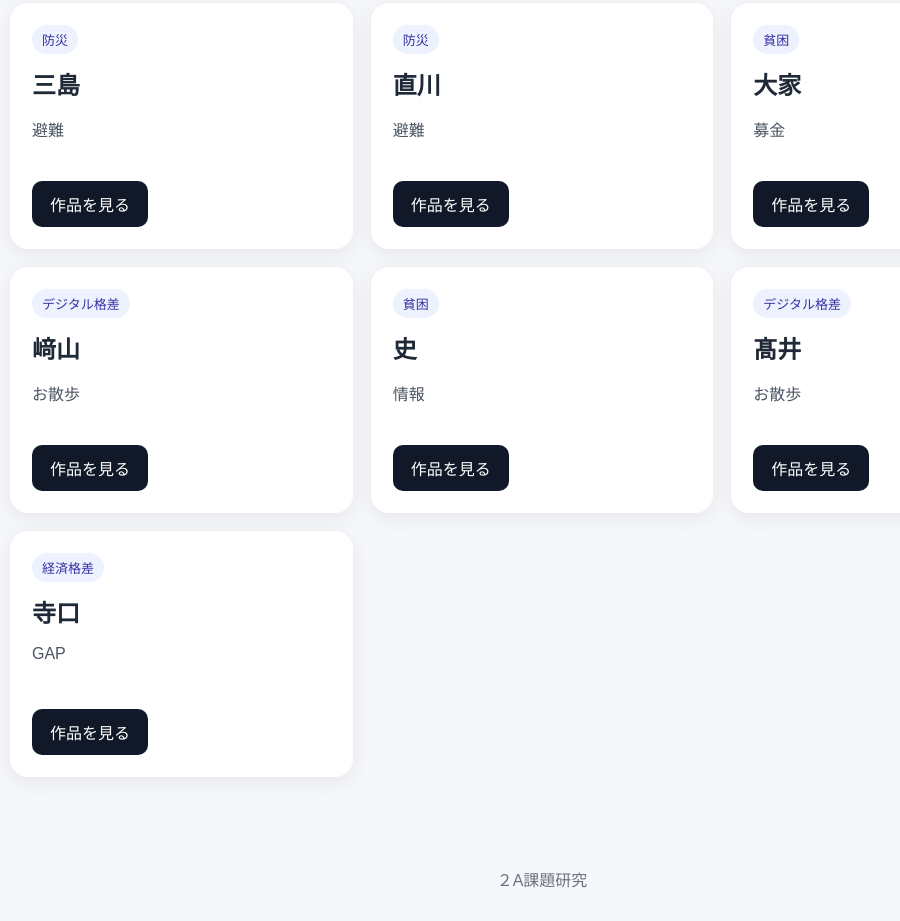
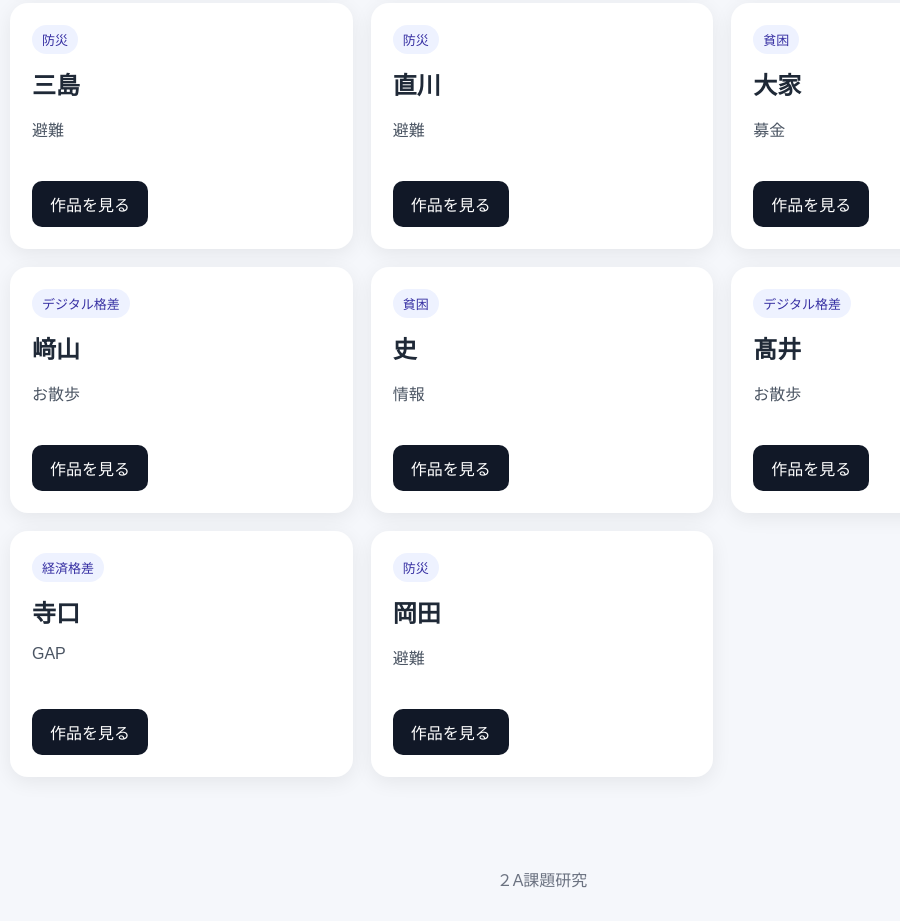
Before and after one commit to a42260049-cell/2A_SDGskadaitankyu, a plain HTML site: page index.html in a window 1280 px wide. Shown: the part 838-1759 px from the top of the page, without its empty margins (98-998 px from the left). Drawn offline with Linux system fonts and the light colour scheme.

Commit message:
Update index.html

```diff
--- a/index.html
+++ b/index.html
@@ -109,6 +109,13 @@ footer{text-align:center;padding:30px;color:#6b7280}
   <p>GAP</p>
   <a class="button" href="works/013/index.html">作品を見る</a>
 </article>
+  <article class="card" data-category="防災">
+  <div class="badge">防災</div>
+  <h2>岡田</h2>
+  <p>避難</p>
+  <a class="button" href="works/014/index.html">作品を見る</a>
+</article>
+
 </section>
 </main>
 <footer>２A課題研究 </footer>
```
